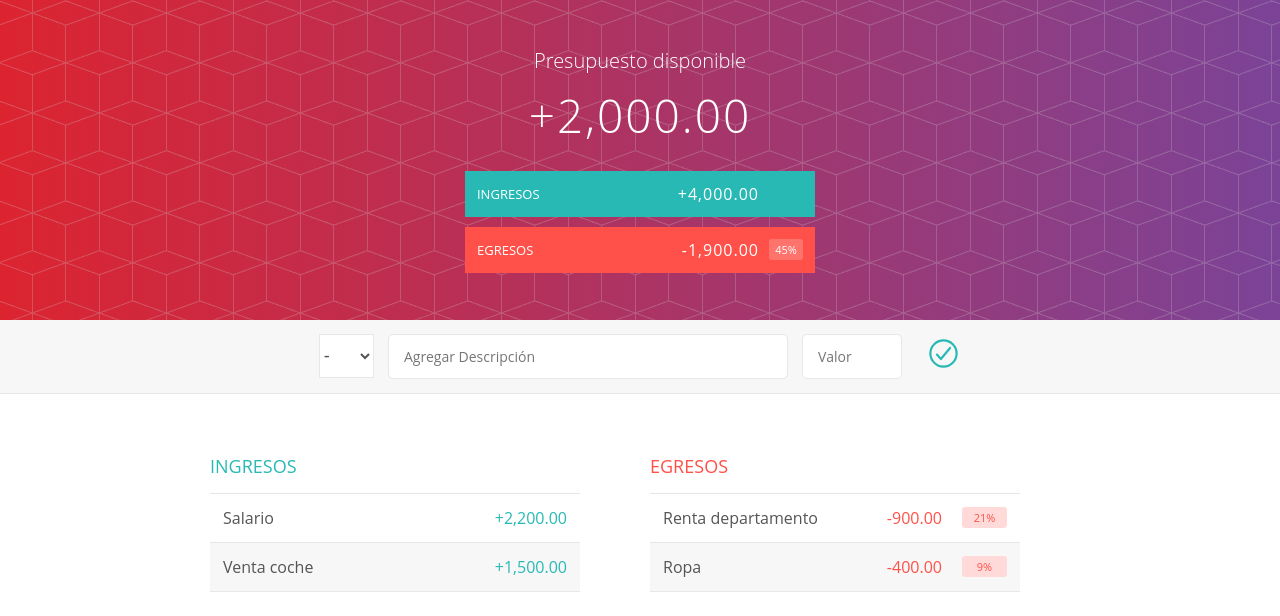
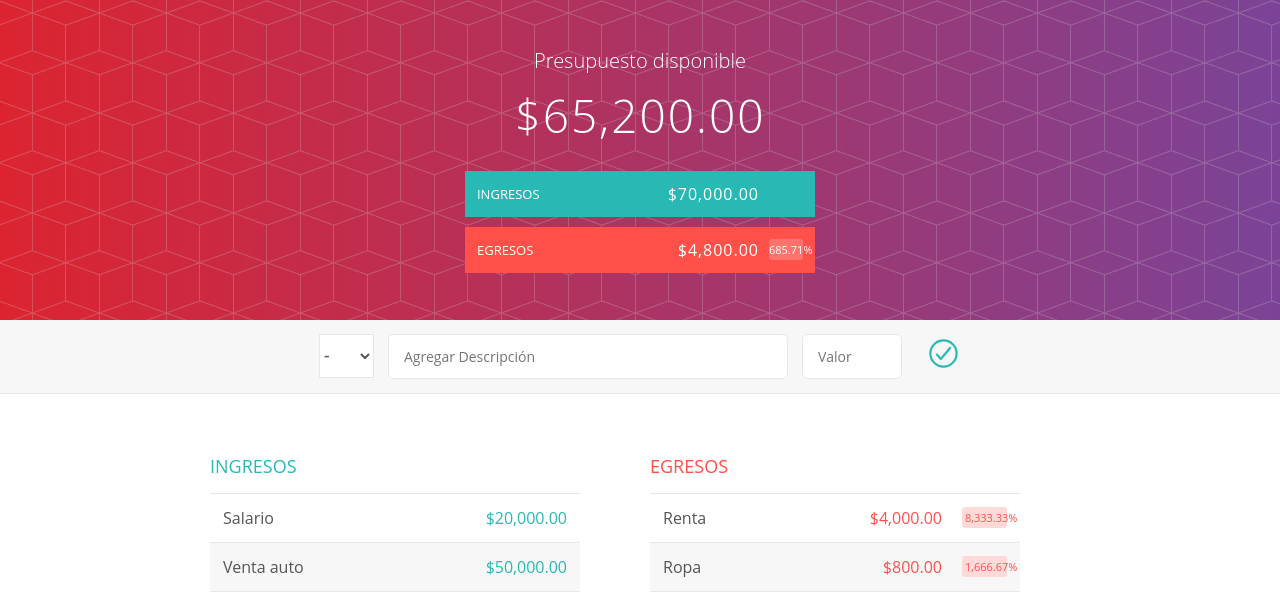
Before and after one commit to Jaeneth/presupuesto, a plain HTML site: page index.html in a window 1280 px wide. Drawn offline with nearby package versions, Linux system fonts and the light colour scheme.

Commit message:
Add files via upload
Avances antes de la clase del miércoles 6 de marzo.
Aún con pendientes de solucionar.

```diff
--- a/index.html
+++ b/index.html
@@ -6,13 +6,13 @@
     <link rel="stylesheet" href="./css/estilos.css">
     <title>Document</title>
 </head>
-<body>
+<body onload="cargarApp()">
     <div class="cabecero">
         <div class="presupuesto">
             <div class="presupuesto_titulo">
                 Presupuesto disponible
             </div>
-            <div class="presupuesto_valor">
+            <div class="presupuesto_valor" id="presupuesto">
                 +2,000.00
             </div>
             <div class="presupuesto_ingreso limpiarEstilos">
@@ -20,7 +20,7 @@
                     INGRESOS
                 </div>
                 <div class="derecha">
-                    <div class=" presupuesto_ingreso--valor">
+                    <div class=" presupuesto_ingreso--valor" id="ingresos">
                         +4,000.00
                     </div>
                     <div class="presupuesto_ingreso--porcentaje">
@@ -33,17 +33,17 @@
     EGRESOS
 </div>
 <div class="derecha limpiarEstilos">
-    <div class="presupuesto_egreso--valor">
+    <div class="presupuesto_egreso--valor" id="egresos">
         -1,900.00
     </div>
-    <div class="presupuesto_egreso--porcentaje">
+    <div class="presupuesto_egreso--porcentaje" id="porcentaje">
         45%
     </div>
 </div>
             </div>
         </div>
     </div>
-    <form action="" id="forma">
+    <form action="" id="forma" onsubmit="return false;">
         <div class="agregar">
             <div class="agregar_contenedor">
                 <select class="agregar_tipo" id="tipo">
@@ -55,11 +55,11 @@
 
                 <!-- Tres inputs pide pero solo hay instruccion para dos -->
                 <input type="text" class=" agregar_descripcion" placeholder="Agregar Descripción" id="descripcion">
-                <input type="number" class="agregar_valor" placeholder="Valor" value="Valor" step="any">
+                <input type="number" class="agregar_valor" placeholder="Valor" value="Valor" step="any" id="valor">
 
 
                 <!-- Botón -->
-                <button class="agregar_btn">
+                <button class="agregar_btn" onclick="agregarDato()">
                     <ion-icon name="checkmark-circle-outline"> </ion-icon>
                 </button>
             </div>
@@ -132,6 +132,9 @@
         </div>
     </div>
     <script type="module" src="https://unpkg.com/ionicons@5.4.0/dist/ionicons/ionicons.esm.js"></script>
+    <script src="/js/Dato.js"></script>
+    <script src="/js/Ingreso.js"></script>
+    <script src="/js/Egreso.js"></script>
     <script src="/js/app.js"></script>
 </body>
 </html>
--- a/js/Dato.js
+++ b/js/Dato.js
@@ -0,0 +1,23 @@
+// Clase Dato
+class Dato {
+    constructor(descripcion, valor) {
+      this._descripcion = descripcion;
+      this._valor = valor;
+    }
+
+    get descripcion() {
+      return this._descripcion;
+    }
+
+    set descripcion(descripcion) {
+      this._descripcion = descripcion;
+    }
+
+    get valor() {
+      return this._valor;
+    }
+
+    set valor(valor) {
+      this._valor = valor;
+    }
+  }
--- a/js/Egreso.js
+++ b/js/Egreso.js
@@ -0,0 +1,13 @@
+// Clase Egreso
+class Egreso extends Dato {
+    static contadorEgresos = 0;
+
+    constructor(descripcion, valor) {
+      super(descripcion, valor);
+      this._id = ++Egreso.contadorEgresos;
+    }
+
+    get id() {
+      return this._id;
+    }
+  }
--- a/js/Ingreso.js
+++ b/js/Ingreso.js
@@ -0,0 +1,13 @@
+// Clase Ingreso
+class Ingreso extends Dato {
+    static contadorIngresos = 0;
+
+    constructor(descripcion, valor) {
+      super(descripcion, valor);
+      this._id = ++Ingreso.contadorIngresos;
+    }
+
+    get id() {
+      return this._id;
+    }
+  }
--- a/js/app.js
+++ b/js/app.js
@@ -1,31 +1,143 @@
+  // Arreglos de ingresos y egresos
+  let ingresos = [new Ingreso('Salario', 20000), new Ingreso('Venta auto', 50000)];
+  let egresos = [new Egreso('Renta', 4000), new Egreso('Ropa', 800)];
+
+// Funciones de cálculo
 const cargarCabecero = () => {
-let egresos = [200,500];
-let ingresos = [400,900];
+    let presupuesto = totalIngresos() - totalEgresos();
+    let porcentajeEgreso = (totalEgresos() / totalIngresos()) * 100;
 
-const totalIngresos = () => {
+    document.getElementById('presupuesto').innerHTML = formatoMoneda(presupuesto);
+    document.getElementById('porcentaje').innerHTML = formatoPorcentaje(porcentajeEgreso);
+    document.getElementById('ingresos').innerHTML = formatoMoneda(totalIngresos());
+    document.getElementById('egresos').innerHTML = formatoMoneda(totalEgresos());
+  };
+
+  const totalIngresos = () => {
     let totalIngreso = 0;
-    for (let ingreso of ingresos) {
-        totalIngreso += ingreso;
+    for (const ingreso of ingresos) {
+      totalIngreso += ingreso.valor;
     }
     return totalIngreso;
-}
+  };
 
-const totalEgresos = () => {
+  const totalEgresos = () => {
     let totalEgreso = 0;
-    for (let egreso of egresos) {
-        totalEgreso += egreso;
+    for (const egreso of egresos) {
+      totalEgreso += egreso.valor;
     }
     return totalEgreso;
-}
+  };
 
-let presupuesto = totalIngresos() - totalEgresos();
-let porcentajeEgreso = totalEgresos()/totalIngresos();
 
-console.log(presupuesto);
-console.log(porcentajeEgreso);
-console.log(totalIngresos());
-console.log(totalEgresos());
+  const formatoMoneda = valor => {
+    return valor.toLocaleString('es-MX', { style: 'currency', currency: 'MXN', minimumFractionDigits: 2 });
+  };
 
-}
+  const formatoPorcentaje = valor => {
+    return valor.toLocaleString('es-MX', { style: 'percent', minimumFractionDigits: 2 });
+  };
 
-cargarCabecero();
+
+  // Cargar aplicación
+  const cargarApp = () => {
+    cargarCabecero();
+    cargarIngresos();
+    cargarEgresos();
+  };
+
+  document.addEventListener('DOMContentLoaded', cargarApp);
+
+  // Cargar ingresos
+  const cargarIngresos = () => {
+    let ingresosHTML = '';
+    for (const ingreso of ingresos) {
+      ingresosHTML += crearIngresoHTML(ingreso);
+    }
+    document.getElementById('lista-ingresos').innerHTML = ingresosHTML;
+  };
+
+  const crearIngresoHTML = ingreso => {
+    let ingresoHTML = `
+      <div class="elemento limpiarEstilos">
+        <div class="elemento_descripcion">${ingreso.descripcion}</div>
+        <div class="derecha limpiarEstilos">
+          <div class="elemento_valor">${formatoMoneda(ingreso.valor)}</div>
+          <div class="elemento_eliminar">
+            <button class="elemento_eliminar--btn">
+              <ion-icon name="close-circle-outline" onclick="eliminarIngreso(${ingreso.id})"></ion-icon>
+            </button>
+          </div>
+        </div>
+      </div>
+    `;
+    return ingresoHTML;
+  };
+
+  // Cargar egresos
+  const cargarEgresos = () => {
+    let egresosHTML = '';
+    for (const egreso of egresos) {
+      egresosHTML += crearEgresoHTML(egreso);
+    }
+    document.getElementById('lista-egresos').innerHTML = egresosHTML;
+  };
+
+  const crearEgresoHTML = egreso => {
+    let egresoHTML = `
+      <div class="elemento limpiarEstilos">
+        <div class="elemento_descripcion">${egreso.descripcion}</div>
+        <div class="derecha limpiarEstilos">
+          <div class="elemento_valor">${formatoMoneda(egreso.valor)}</div>
+          <div class="elemento_porcentaje">${formatoPorcentaje((egreso.valor / totalEgresos()) * 100)}</div>
+          <div class="elemento_eliminar">
+            <button class="elemento_eliminar--btn">
+              <ion-icon name="close-circle-outline" onclick="eliminarEgreso(${egreso.id})"></ion-icon>
+            </button>
+          </div>
+        </div>
+      </div>
+    `;
+    return egresoHTML;
+  };
+
+  // Eliminar ingreso
+  const eliminarIngreso = id => {
+    const indiceEliminar = ingresos.findIndex(ingreso => ingreso.id === id);
+    ingresos.splice(indiceEliminar, 1);
+    cargarCabecero();
+    cargarIngresos();
+  };
+
+  // Eliminar egreso
+  const eliminarEgreso = id => {
+    const indiceEliminar = egresos.findIndex(egreso => egreso.id === id);
+    egresos.splice(indiceEliminar, 1);
+    cargarCabecero();
+    cargarEgresos();
+  };
+
+  // Agregar datos
+  const agregarDato = () => {
+    const forma = document.getElementById('forma');
+    const tipo = forma['tipo'];
+    const descripcion = forma['descripcion'];
+    const valor = forma['valor'];
+
+    if (descripcion.value !== '' && valor.value !== '') {
+      if (tipo.value === 'ingreso') {
+        ingresos.push(new Ingreso(descripcion.value, +valor.value));
+        cargarCabecero();
+        cargarIngresos();
+      } else {
+        egresos.push(new Egreso(descripcion.value, +valor.value));
+        cargarCabecero();
+        cargarEgresos();
+      }
+    }
+  };
+
+  document.getElementById('forma').addEventListener('submit', function(e) {
+    e.preventDefault();
+    agregarDato();
+  });
```
